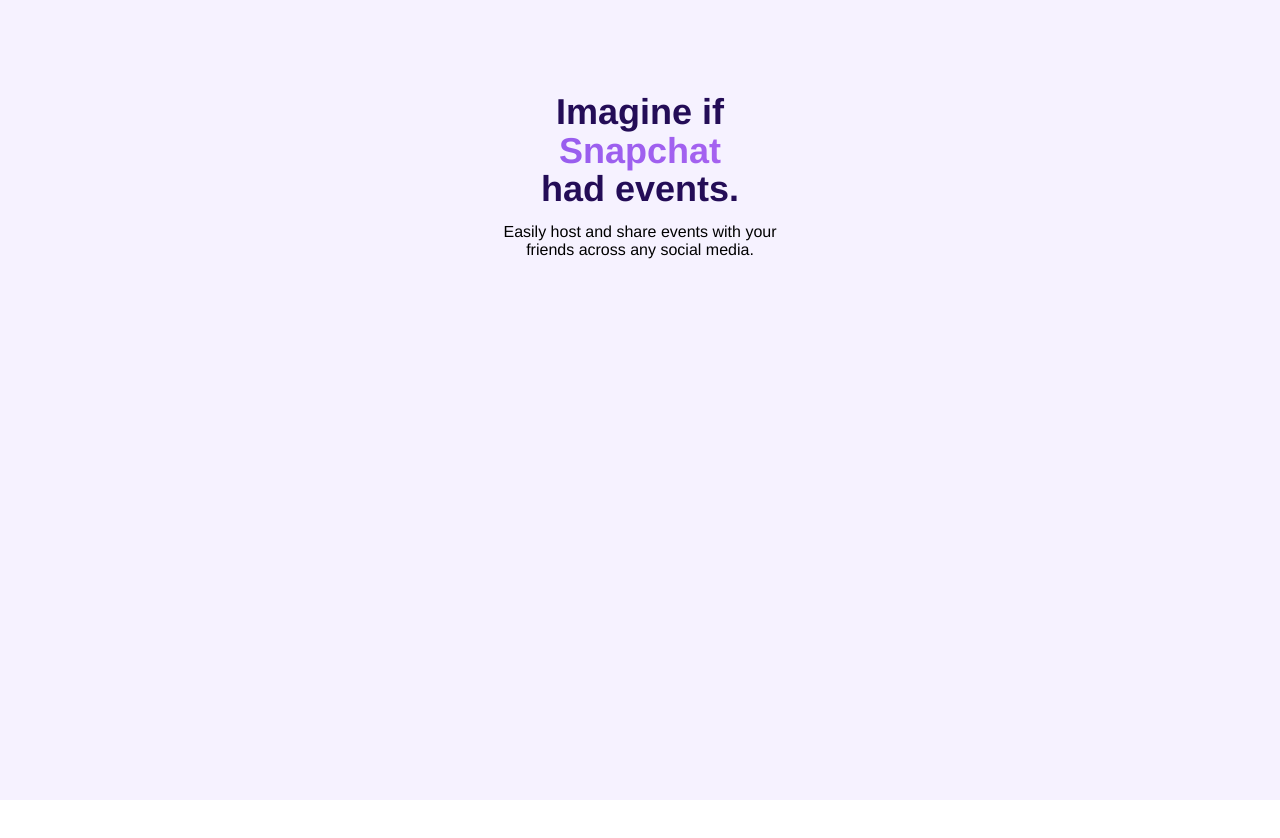
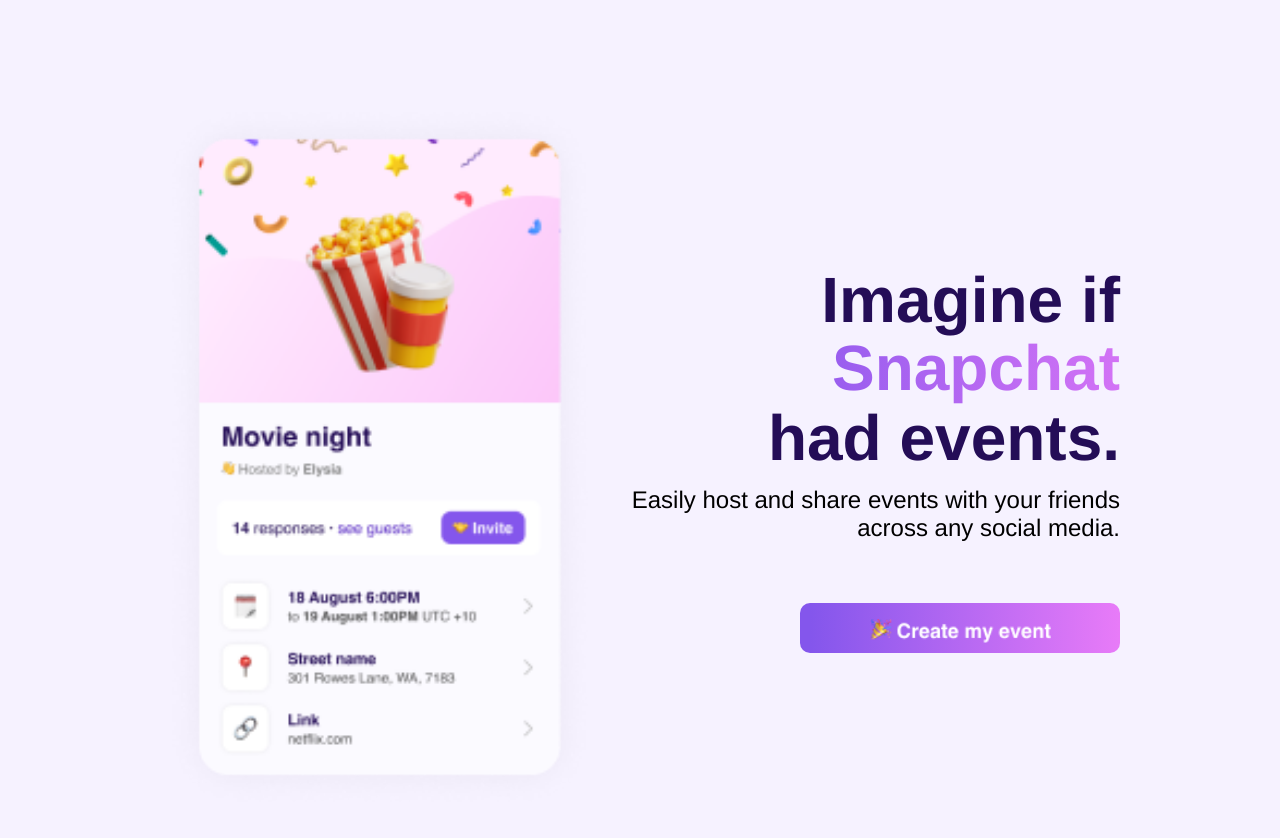
Before and after one commit to charles-dr/react-landing-page, a React (Create React App) app: page / in a window 1280 px wide. Shown: the top 838 px of the page. Before the commit the page ends 800 px from the top, so only its background shows below. Built offline with nearby package versions, Linux system fonts and the light colour scheme.

Commit message:
added home page

```diff
--- a/src/components/Container.tsx
+++ b/src/components/Container.tsx
@@ -9,7 +9,9 @@
 const Container: React.FC<Props> = ({ className, children }) => {
   return (
     <div className={classNames("tw-min-h-screen tw-min-w-screen", className)}>
-      {children}
+      <div className="tw-max-w-[1512px] tw-mx-auto">
+        {children}
+      </div>
     </div>
   )
 }
--- /dev/null
+++ b/src/components/HCenter.tsx
@@ -0,0 +1,13 @@
+import React from 'react';
+import classNames from 'classnames';
+
+type Props = {
+  className?: string;
+  children: JSX.Element | JSX.Element[];
+}
+
+export const HCenter: React.FC<Props> = ({ className, children }) => {
+  return <div className={classNames(className, "tw-text-center")} > {children}</ div>
+}
+
+export default HCenter;
--- /dev/null
+++ b/src/pages/Home/components/CreateEventButton/index.module.scss
@@ -0,0 +1,23 @@
+.createBtn {
+  @apply tw-p-4 tw-rounded-[10px];
+  height: 50px;
+  width: 187px;
+  background: linear-gradient(
+    90deg,
+    theme("colors.purple-envited") 3.25%,
+    theme("colors.pink-envited") 100%
+  );
+
+  @screen tablet {
+    width: 320px;
+  }
+
+  img {
+    width: 145px;
+    margin: auto;
+
+    @screen tablet {
+      width: 181px;
+    }
+  }
+}
--- /dev/null
+++ b/src/pages/Home/components/CreateEventButton/index.tsx
@@ -0,0 +1,13 @@
+import React from 'react';
+import textImage from './create_event.png';
+import styles from './index.module.scss';
+
+export const CreateEventButton: React.FC = () => {
+  return (
+    <button className={styles.createBtn}>
+      <img src={textImage} alt="Create my event" />
+    </button>
+  )
+}
+
+export default CreateEventButton;
--- /dev/null
+++ b/src/pages/Home/components/EventCard/index.module.scss
@@ -0,0 +1,3 @@
+.wrapper {
+  @apply tw-rounded-md tw-inline-block;
+}
--- /dev/null
+++ b/src/pages/Home/components/EventCard/index.tsx
@@ -0,0 +1,22 @@
+import React from 'react';
+import classNames from 'classnames';
+import eventCardImage from './event_card.png';
+import styles from './index.module.scss';
+
+type Props = {
+  className?: string;
+}
+
+export const EventCard: React.FC<Props> = ({ className }) => {
+  return (
+    <div className={classNames(className, styles.wrapper)}>
+      <img
+        className="tw-w-full"
+        src={eventCardImage}
+        alt="Event Card"
+      />
+    </div>
+  )
+}
+
+export default EventCard;
--- a/src/pages/Home/components/Header/index.module.scss
+++ b/src/pages/Home/components/Header/index.module.scss
@@ -1,8 +1,38 @@
 .wrapper {
-  @apply tw-text-center tw-text-6xl;
-  font-weight: 700;
-  font-size: 36px;
-  line-height: 36px;
+  @apply tw-text-center;
+
+  @screen laptop {
+    @apply tw-text-right;
+  }
+
+  .title {
+    @apply tw-text-center tw-text-6xl;
+    font-weight: 700;
+    font-size: 36px;
+    line-height: 36px;
+
+    @screen tablet {
+      font-size: 64px;
+      line-height: 64px;
+    }
+
+    @screen laptop {
+      @apply tw-text-right;
+    }
+  }
+
+  .description {
+    @apply tw-mt-4 tw-font-light tw-font-body;
+    line-height: 18.4px;
+    font-size: 1rem;
+    max-width: 321px;
+
+    @screen tablet {
+      font-size: 1.5rem;
+      line-height: 27.6px;
+      max-width: 521px;
+    }
+  }
 }
 
 .gradientText {
@@ -16,4 +46,8 @@
   color: transparent;
   -webkit-background-clip: text;
   -webkit-text-fill-color: transparent;
+
+  @screen tablet {
+    line-height: 73.59px;
+  }
 }
--- a/src/pages/Home/components/Header/index.tsx
+++ b/src/pages/Home/components/Header/index.tsx
@@ -8,15 +8,17 @@
 
 export const Header: React.FC<Props> = ({ className }) => {
   return (
-    <div className={className}>
-      <div className={styles.wrapper}>
+    <div className={classNames(className, styles.wrapper)}>
+      <div className={styles.title}>
         <p className="tw-text-purple-dark">Imagine if</p>
         <p className={styles.gradientText}>Snapchat</p>
         <p className="tw-text-purple-dark">had events.</p>
       </div>
-      <p className="tw-mt-4 tw-text-center tw-font-light tw-font-body tw-text-base tw-leading-[18.4px] tw-mx-auto tw-max-w-[321px]">
-        Easily host and share events with your friends across any social media.
-      </p>
+      <div className="tw-flex tw-justify-center laptop:tw-justify-end">
+        <p className={styles.description}>
+          Easily host and share events with your friends across any social media.
+        </p>
+      </div>
     </div>
   )
 }
--- a/src/pages/Home/index.style.scss
+++ b/src/pages/Home/index.style.scss
@@ -1,11 +1,12 @@
 .container {
-  padding-top: 94px;
+  @apply tw-py-[94px];
 
   @screen tablet {
-    padding-top: 60px;
+    @apply tw-py-[60px];
   }
 
   @screen laptop {
-    padding-top: 100px;
+    @apply tw-py-[100px];
+    @apply tw-px-[160px];
   }
 }
--- a/src/pages/Home/index.tsx
+++ b/src/pages/Home/index.tsx
@@ -1,14 +1,29 @@
 import React from 'react';
 import Container from 'components/Container';
+import HCenter from 'components/HCenter';
 import Header from './components/Header';
+import EventCard from './components/EventCard';
+import CreateEventButton from './components/CreateEventButton';
 import './index.style.scss';
 
 const HomePage: React.FC = () => {
   return (
     <Container className="tw-bg-purple-3 container">
-      <Header />
-
-    </Container>
+      <div className="tw-flex tw-flex-row tw-justify-center laptop:tw-justify-between laptop:tw-items-center">
+        <div className="tw-hidden laptop:tw-block ">
+          <EventCard className="laptop:tw-w-[440px]" />
+        </div>
+        <div className="tw-flex tw-flex-col tw-justify-between tw-text-center tw-gap-[10px] laptop:tw-justify-start">
+          <Header />
+          <HCenter className="laptop:tw-hidden">
+            <EventCard className="tablet:tw-w-[311px] laptop:tw-w-[440px]" />
+          </HCenter>
+          <HCenter className="laptop:tw-text-right laptop:tw-mt-[52px]">
+            <CreateEventButton />
+          </HCenter>
+        </div>
+      </div>
+    </Container >
   )
 }
 
```
Also changed, not shown: src/pages/Home/components/CreateEventButton/create_event.png (added), src/pages/Home/components/EventCard/event_card.png (added).
